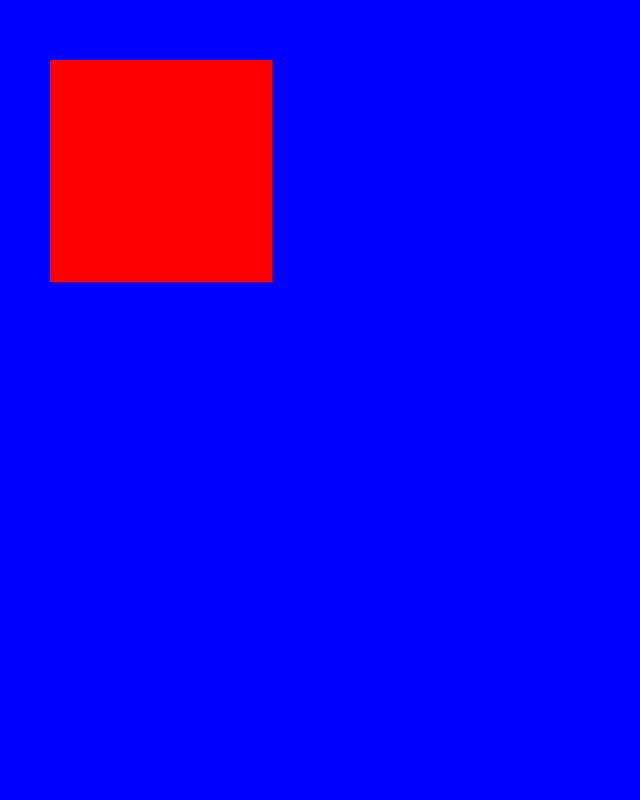
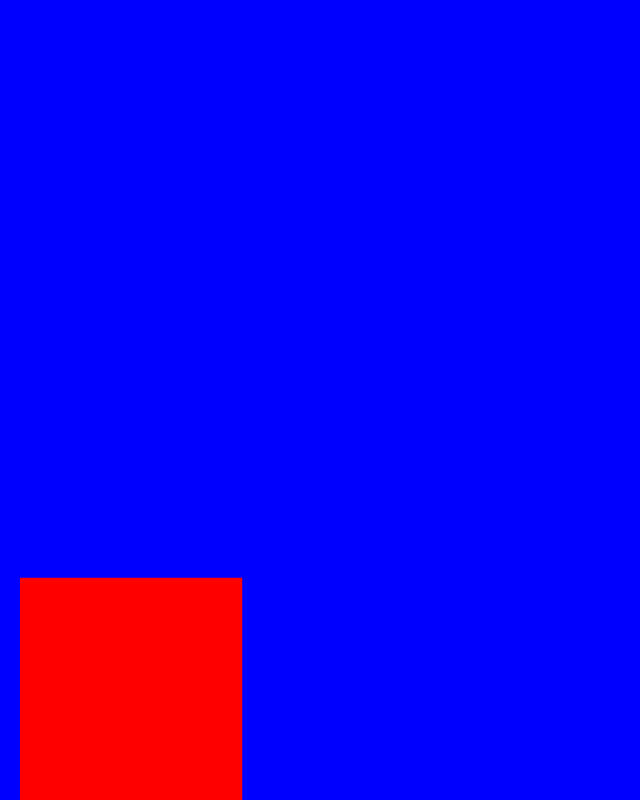
Before and after one commit to vincekyleparcon/MyGames, a plain HTML site: page Side Scrolling Game 1/index.html in a window 1280 px wide. Shown: the whole page, without its empty margins (0-640 px from the left). Drawn offline with Linux system fonts and the light colour scheme.

Commit message:
control additions

```diff
--- a/Side Scrolling Game 1/index.html
+++ b/Side Scrolling Game 1/index.html
@@ -9,6 +9,8 @@
 <body>
     <canvas id="canvas1"></canvas>
 
+    <div class="assets"></div>
+
     <script src="player.js"></script>
     <script src="main.js"></script>
 </body>
--- a/Side Scrolling Game 1/main.js
+++ b/Side Scrolling Game 1/main.js
@@ -8,11 +8,27 @@ class Game {
         this.ratio = this.height/this.baseHeight;
         this.player = new Player(this);
 
+
         this.resize(window.innerWidth, window.innerHeight);
 
         window.addEventListener('resize', e => {
             this.resize(e.currentTarget.innerWidth, e.currentTarget.innerHeight);
         });
+        //mouse control
+        this.canvas.addEventListener('mousedown', e => {
+            this.player.flap();
+        });
+        //keyboard control
+        window.addEventListener('keydown', e =>{
+            console.log(e.key);
+            if (e.key === 'ArrowUp' || e.key === ' ' || e.key === 'w'){
+                this.player.flap();
+            };
+        })
+        //touchscreen
+        this.canvas.addEventListener('touchstart', e => {
+            this.player.flap();
+        })
     }
     resize(width, height){
         this.canvas.width = width;
@@ -22,6 +38,7 @@ class Game {
         this.height = this.canvas.height;
         this.ratio = this.height/this.baseHeight;
 
+        this.gravity = 0.17 * this.ratio;
         this.player.resize();
         console.log(this.height, this.baseHeight, this.ratio);
     }
--- a/Side Scrolling Game 1/player.js
+++ b/Side Scrolling Game 1/player.js
@@ -1,21 +1,44 @@
 class Player {
     constructor(game){
         this.game = game;
-        this.x = 50;
-        this.y = 60;
+        this.x = 20;
+        this.y;
         this.spriteWidth = 200;
         this.spriteHeight = 200;
         this.width = 200;
         this.height = 200;
+        this.speedY;
+        this.flapSpeed;
     }
     draw(){
         this.game.ctx.fillRect(this.x, this.y, this.width, this.height)
     }
     update(){
-        //this.x++;
+        this.y += this.speedY;
+        if (!this.isTouchingBottom()){
+            this.speedY += this.game.gravity;
+        }
+        // bottom boundary
+        if (this.isTouchingBottom()){
+            this.y = this.game.height - this.height;
+        }
     }
     resize(){
         this.width = this.spriteWidth * this.game.ratio;
         this.height = this.spriteHeight * this.game.ratio;
+        this.y = this.game.height * 0.5 - this.height * 0.5;
+        this.speedY = -4 * this.game.ratio;
+        this.flapSpeed = 7 * this.game.ratio;
+    }
+    isTouchingTop(){
+        return this.y <= 0;
+    }
+    isTouchingBottom(){
+        return this.y >= this.game.height - this.height;
+    }
+    flap(){
+        if (!this.isTouchingTop()){
+        this.speedY = -this.flapSpeed;
+        };
     }
 }
```
